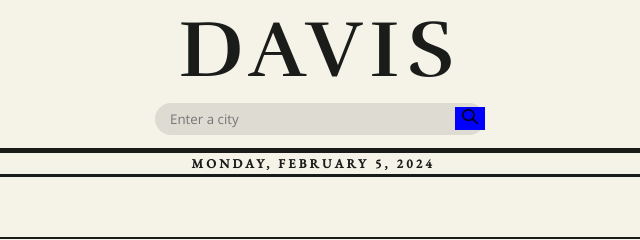
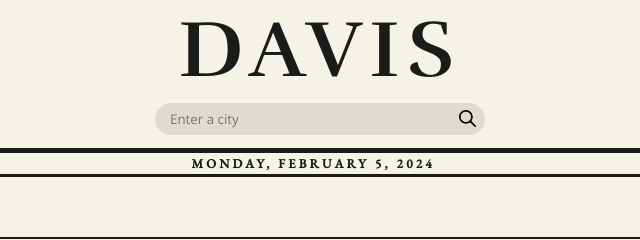
Before and after one commit to strallia/weather-app, a website built with webpack: page src/template.html in a window 1280 px wide. Shown: the top 240 px of the page, 320-960 px from the left. Built offline with nearby package versions, Linux system fonts and the light colour scheme; no server answers.

Commit message:
Fix magnifying glass icon not showing

```diff
--- a/src/formDOM.js
+++ b/src/formDOM.js
@@ -3,7 +3,7 @@ import { displayWeatherContent } from './contentDOM';
 import { displayCity } from './titleDOM';
 
 const form = document.querySelector('form');
-const input = document.querySelector('input[type=search]');
+const input = document.querySelector('input[type=text]');
 const searchBtn = document.querySelector('button');
 
 searchBtn.addEventListener('click', (event) => {
--- a/src/styles.css
+++ b/src/styles.css
@@ -159,11 +159,10 @@ form {
   position: relative;
 
   display: flex;
-  gap: 5px;
   align-items: center;
 }
 
-input[type='search'] {
+input[type='text'] {
   border: none;
   background-color: lightgray;
   padding: 7px 15px;
@@ -173,28 +172,24 @@ input[type='search'] {
   flex: 1;
 }
 
-input[type='search']:focus {
+input[type='text']:focus {
   border: none;
   outline: 2px solid cornflowerblue;
 }
 
 form button {
-  padding: 2px 3px;
-  background-color: blue;
+  padding: 20px;
+  background-color: transparent;
   border: none;
-  width: 30px;
   position: absolute;
-  right: 0;
-}
-
-/* TODO: Fix search icon not showing up */
-form button::before {
-  content: url('./images/search.png');
-  zoom: 3%;
+  right: 35px;
+  zoom: 17%;
+  transition: 300ms;
 }
 
 button:hover {
   cursor: pointer;
+  zoom: 18%;
 }
 
 .date-container {
--- a/src/template.html
+++ b/src/template.html
@@ -15,12 +15,14 @@
         </label>
         <form>
           <input
-            type="search"
+            type="text"
             id="search"
             name="search"
             placeholder="Enter a city"
           />
-          <button type="submit"></button>
+          <button type="submit">
+            <img src="./images/search.png" />
+          </button>
         </form>
         <label class="switch unit-toggle">
           <input type="checkbox" class="unit-toggle" />
```
